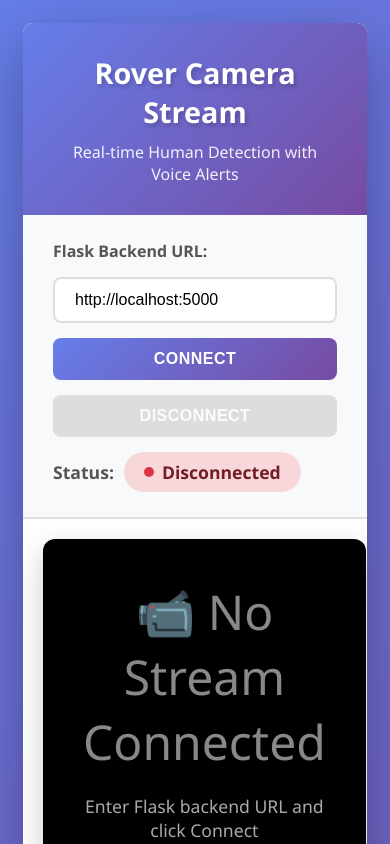
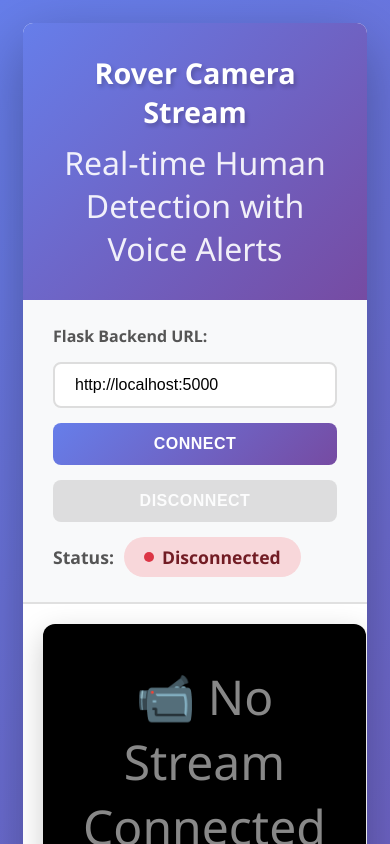
Before and after one commit to faizzaidi23/InnoTechRoverStream, a React (Vite) app: page / in a window 390 px wide. Shown: the top 844 px of the page. Built offline with nearby package versions, Linux system fonts and the light colour scheme.

Commit message:
changed the media query and the font size

```diff
--- a/src/components/Header.css
+++ b/src/components/Header.css
@@ -16,12 +16,12 @@ header h1 {
   opacity: 0.9;
 }
 
-@media (max-width: 768px) {
+@media (max-width: 758px) {
   header h1 {
     font-size: 1.8em;
   }
 
   .subtitle {
-    font-size: 1em;
+    font-size: 2em;
   }
 }
```
